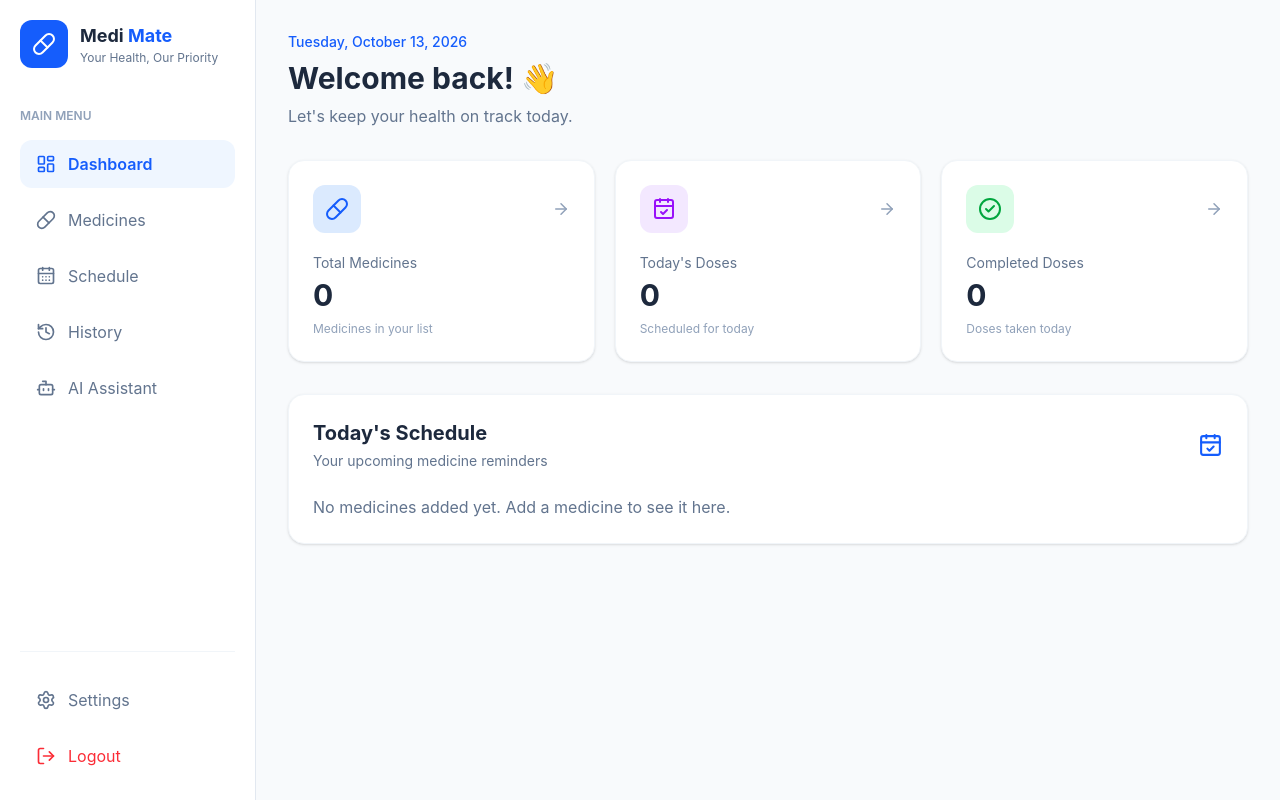
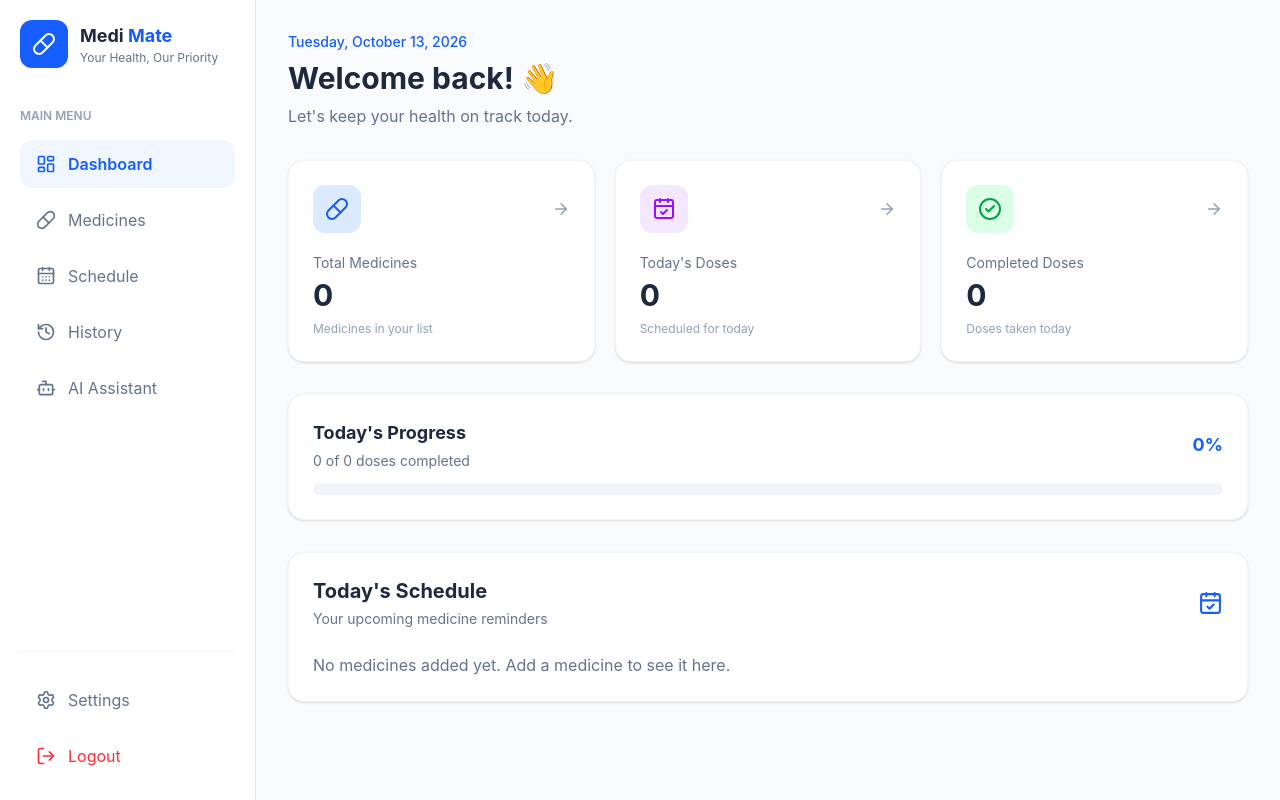
Before and after one commit to krishna45kumar/MediMate, a React (Vite) app in the folder frontend/: page /dashboard in a window 1280 px wide. Built offline with nearby package versions, Linux system fonts and the light colour scheme.

Commit message:
dose status

```diff
--- a/frontend/src/pages/Dashboard.jsx
+++ b/frontend/src/pages/Dashboard.jsx
@@ -130,6 +130,11 @@ const completedDoses = todaySchedule.filter((medicine) =>
   takenDoses.includes(medicine.id)
 ).length;
 
+const progressPercentage =
+  todaySchedule.length === 0
+    ? 0
+    : Math.round((completedDoses / todaySchedule.length) * 100);
+
 
 useEffect(() => {
   localStorage.setItem("doseTrackingDate", todayDate);
@@ -221,6 +226,40 @@ useEffect(() => {
         })}
       </div>
 
+
+{/* Today's Progress */}
+<div className="rounded-2xl border border-slate-100 bg-white p-6 shadow-sm">
+  <div className="mb-3 flex items-center justify-between gap-3">
+    <div>
+      <h2 className="text-lg font-bold text-slate-800">
+        Today's Progress
+      </h2>
+      <p className="mt-1 text-sm text-slate-500">
+        {completedDoses} of {todaySchedule.length} doses completed
+      </p>
+    </div>
+
+    <span className="text-lg font-bold text-blue-600">
+      {progressPercentage}%
+    </span>
+  </div>
+
+  <div
+    className="h-3 w-full overflow-hidden rounded-full bg-slate-100"
+    role="progressbar"
+    aria-valuenow={progressPercentage}
+    aria-valuemin={0}
+    aria-valuemax={100}
+    aria-label="Today's dose completion progress"
+  >
+    <div
+      className="h-full rounded-full bg-blue-600 transition-all duration-300"
+      style={{ width: `${progressPercentage}%` }}
+    />
+  </div>
+</div>
+
+
       {/* Today's schedule */}
       <section className="bg-white rounded-2xl border border-slate-100 p-6 shadow-sm">
         <div className="flex items-center justify-between mb-6">
@@ -276,6 +315,17 @@ useEffect(() => {
                     <p className="mt-1 text-sm text-slate-500">
                       Time: {medicine.time}
                     </p>
+
+<span
+  className={`mt-2 inline-flex rounded-full px-3 py-1 text-xs font-semibold ${
+    isTaken
+      ? "bg-green-100 text-green-700"
+      : "bg-amber-100 text-amber-700"
+  }`}
+>
+  {isTaken ? "✓ Taken" : "● Pending"}
+</span>
+
                   </div>
 
                   <button
```
